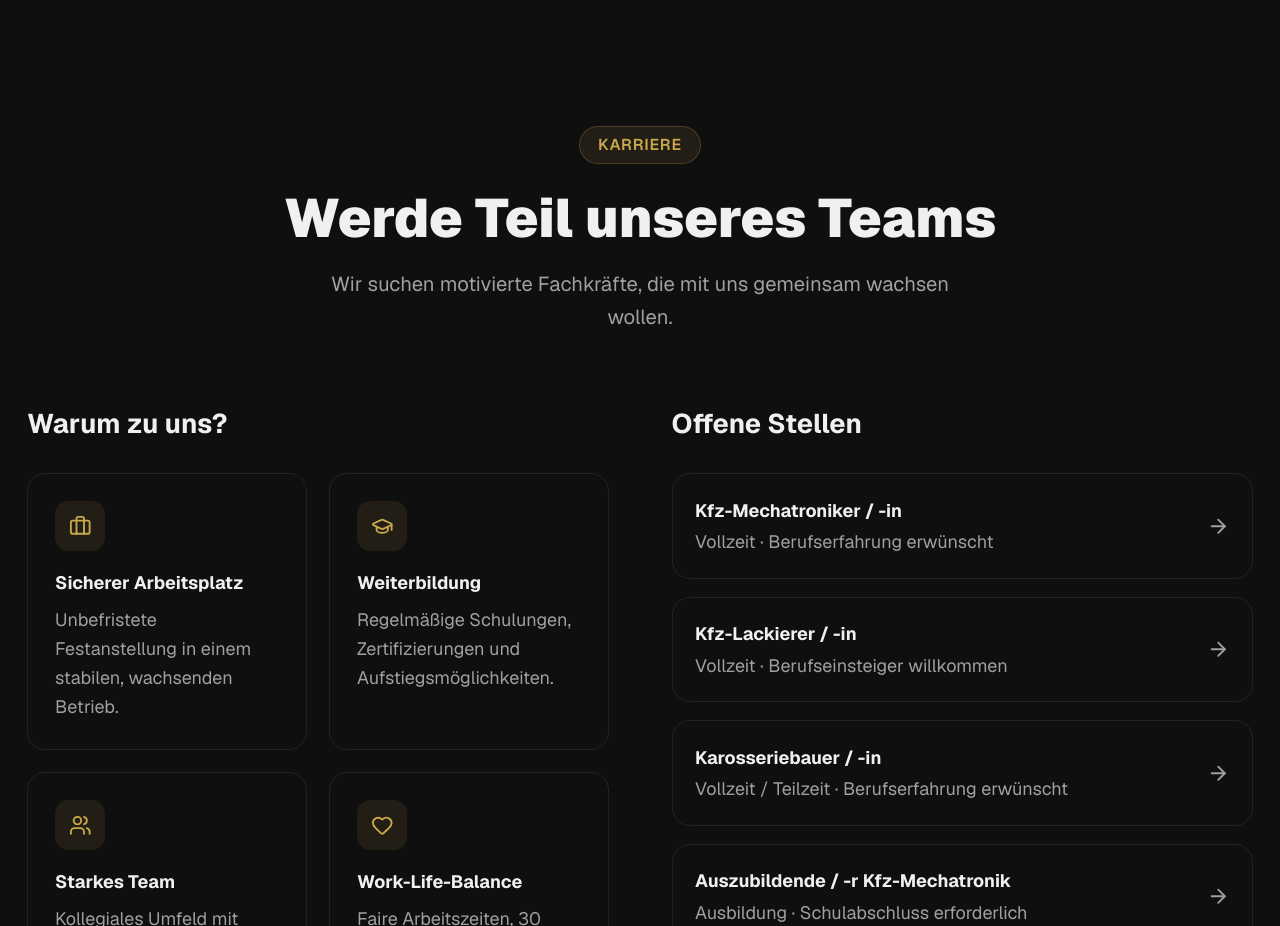
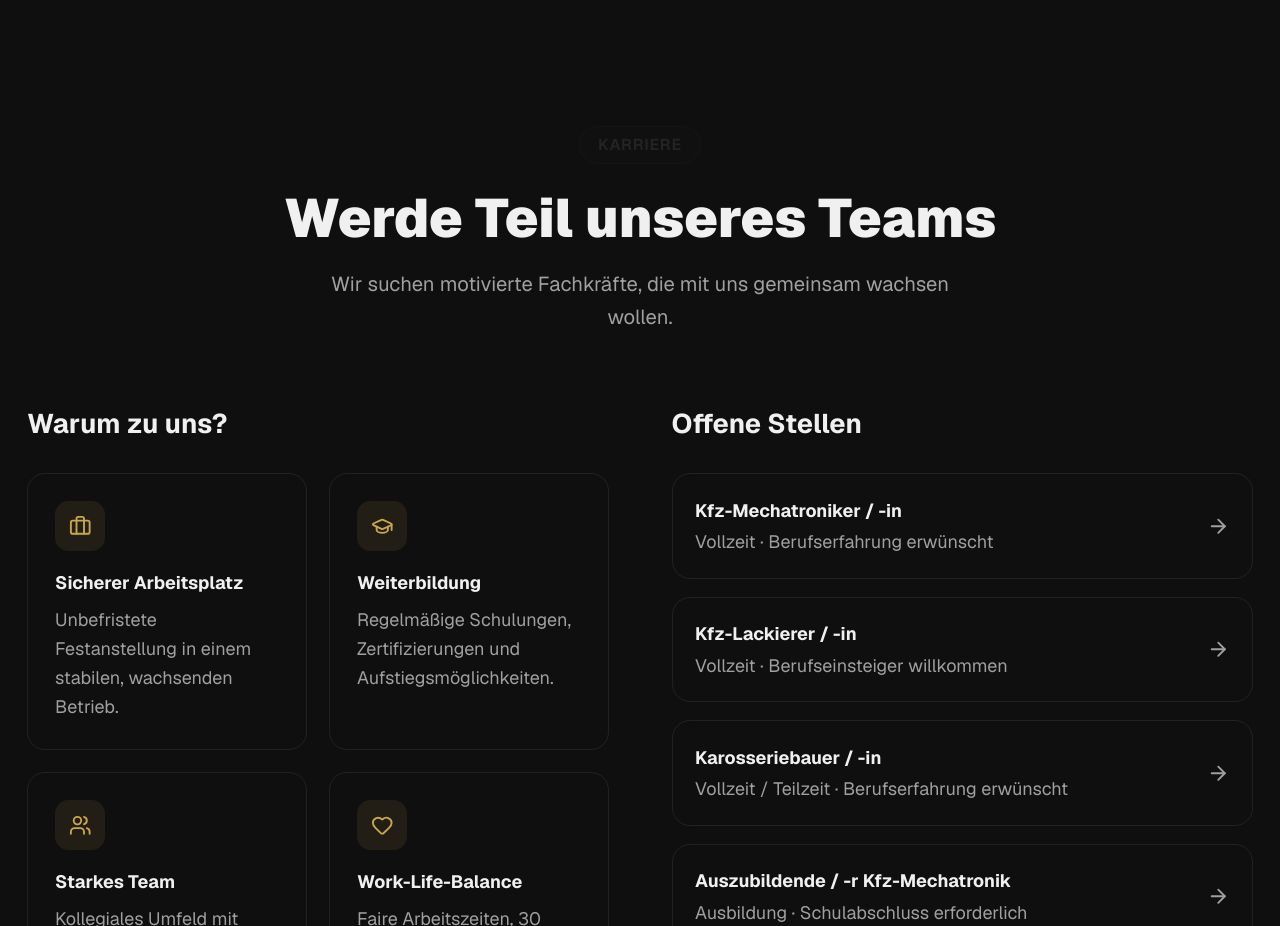
Before and after one commit to KUWEZU/template-onepager-1, a Next.js app: page / in a window 1280 px wide. Shown: the part 5100-6026 px from the top of the page. Built offline with nearby package versions, Linux system fonts and the light colour scheme.

Commit message:
style: use brand-secondary for section chips

```diff
--- a/src/components/sections/Karriere.tsx
+++ b/src/components/sections/Karriere.tsx
@@ -21,8 +21,8 @@ export function Karriere() {
       <div className="max-w-6xl mx-auto px-4 sm:px-6">
 
         <div className="text-center mb-16">
-          <div className="inline-flex items-center gap-2 px-4 py-1.5 rounded-full bg-brand-primary/10 border border-brand-primary/25 mb-6">
-            <span className="text-brand-primary text-sm font-semibold uppercase tracking-wider">Karriere</span>
+          <div className="inline-flex items-center gap-2 px-4 py-1.5 rounded-full bg-brand-secondary/10 border border-brand-secondary/30 mb-6">
+            <span className="text-brand-secondary text-sm font-semibold uppercase tracking-wider">Karriere</span>
           </div>
           <h2 id="karriere-heading" className="text-4xl sm:text-5xl font-black text-brand-heading mb-5">
             Werde Teil unseres Teams
```
